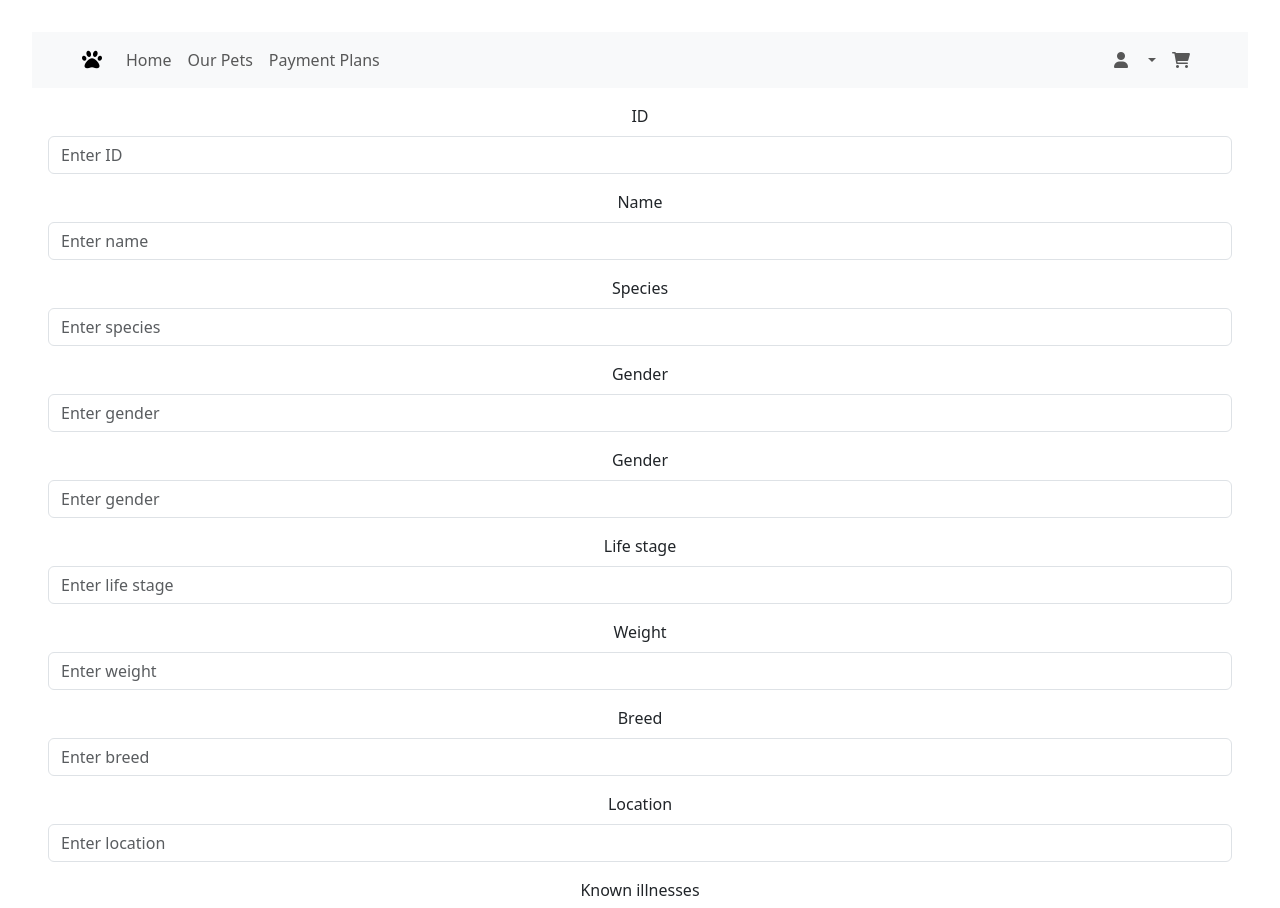
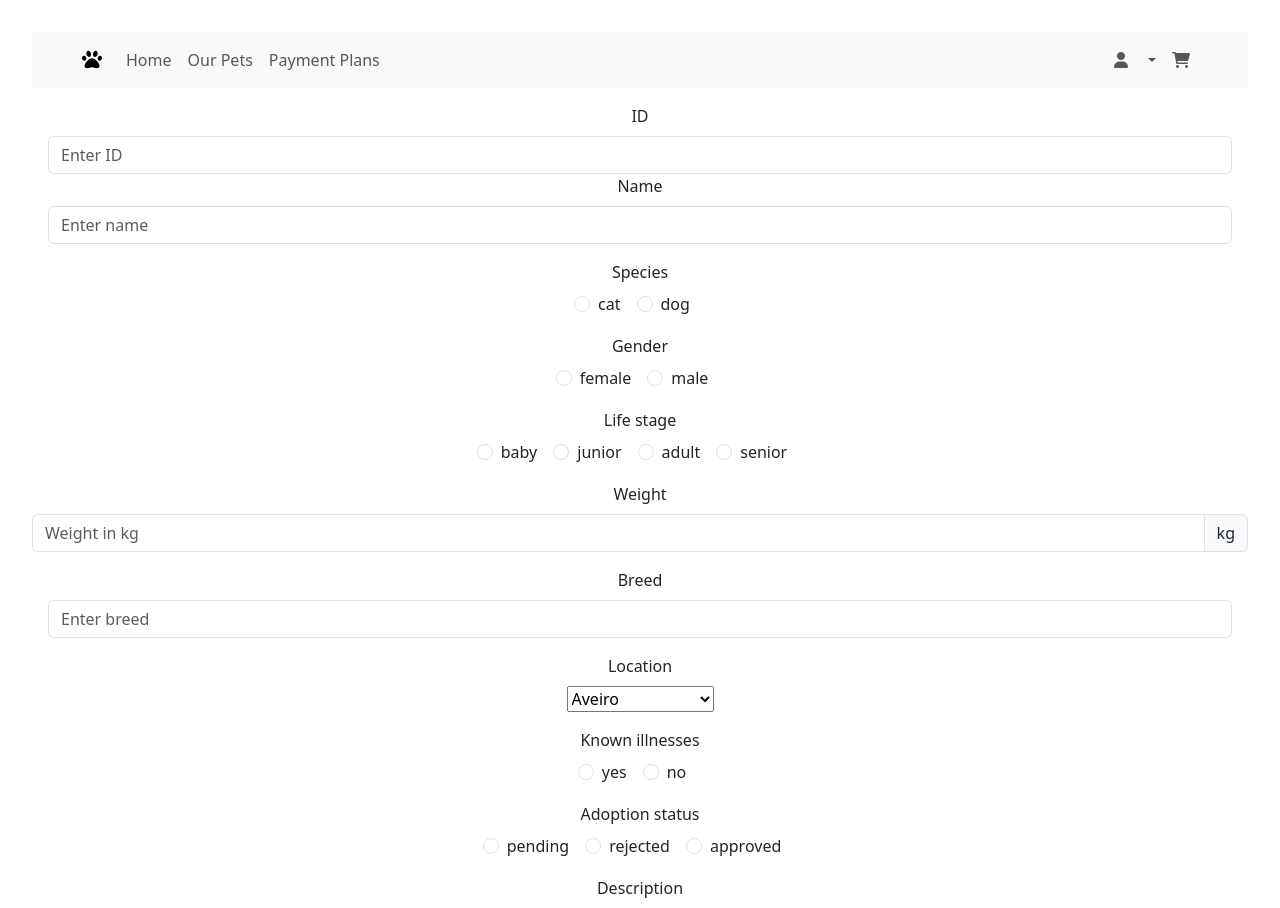
Before and after one commit to TheTiredTiger/Final_Project_PAAWS_FrontEnd, a React (Vite) app: page /adminedit in a window 1280 px wide. Shown: the top 908 px of the page. Built offline with nearby package versions, Linux system fonts and the light colour scheme.

Commit message:
Updated admin pages

```diff
--- a/src/pages/Admin/AdminAdd.jsx
+++ b/src/pages/Admin/AdminAdd.jsx
@@ -6,11 +6,12 @@
 
 import Button from 'react-bootstrap/Button';
 import Form from 'react-bootstrap/Form';
+import InputGroup from 'react-bootstrap/InputGroup';
 
 function AdminAdd() {
     return (
+
     <Form>
-
         <Form.Group className="m-3" controlId="animalName">
             <Form.Label>Name</Form.Label>
             <Form.Control type="text" placeholder="Enter name" />
@@ -18,28 +19,89 @@ function AdminAdd() {
 
         <Form.Group className="m-3" controlId="animalSpecies">
           <Form.Label>Species</Form.Label>
-          <Form.Control type="text" placeholder="Enter species" />
+          {['radio'].map((type) => (
+            <div key={`inline-${type}`} className="mb-3">
+              <Form.Check
+                inline
+                label="cat"
+                name="species"
+                type={type}
+                id={`inline-${type}-1`}
+              />
+              <Form.Check
+                inline
+                label="dog"
+                name="species"
+                type={type}
+                id={`inline-${type}-2`}
+              />
+            </div>
+          ))}
         </Form.Group>
 
         <Form.Group className="m-3" controlId="animalGender">
           <Form.Label>Gender</Form.Label>
-          <Form.Control type="text" placeholder="Enter gender" />
-        </Form.Group>
-
-        <Form.Group className="m-3" controlId="animalGender">
-          <Form.Label>Gender</Form.Label>
-          <Form.Control type="text" placeholder="Enter gender" />
+          {['radio'].map((type) => (
+            <div key={`inline-${type}`} className="mb-3">
+              <Form.Check
+                inline
+                label="female"
+                name="gender"
+                type={type}
+                id={`inline-${type}-1`}
+              />
+              <Form.Check
+                inline
+                label="male"
+                name="gender"
+                type={type}
+                id={`inline-${type}-2`}
+              />
+            </div>
+          ))}
         </Form.Group>
 
         <Form.Group className="m-3" controlId="animalAge">
           <Form.Label>Life stage</Form.Label>
-          <Form.Control type="text" placeholder="Enter life stage" />
+          {['radio'].map((type) => (
+            <div key={`inline-${type}`} className="mb-3">
+              <Form.Check
+                inline
+                label="baby"
+                name="lifeStage"
+                type={type}
+                id={`inline-${type}-1`}
+              />
+              <Form.Check
+                inline
+                label="junior"
+                name="lifeStage"
+                type={type}
+                id={`inline-${type}-2`}
+              />
+              <Form.Check
+                inline
+                label="adult"
+                name="lifeStage"
+                type={type}
+                id={`inline-${type}-3`}
+              />
+              <Form.Check
+                inline
+                label="senior"
+                name="lifeStage"
+                type={type}
+                id={`inline-${type}-3`}
+              />
+            </div>
+      ))}
         </Form.Group>
 
-        <Form.Group className="m-3" controlId="animalWeight">
-          <Form.Label>Weight</Form.Label>
-          <Form.Control type="text" placeholder="Enter weight" />
-        </Form.Group>
+        <Form.Label>Weight</Form.Label>
+        <InputGroup className="mb-3">
+          <Form.Control aria-label="Amount (to the nearest kg)" placeholder='Weight in kg'/>
+          <InputGroup.Text>kg</InputGroup.Text>
+        </InputGroup>
 
         <Form.Group className="m-3" controlId="animalBreed">
           <Form.Label>Breed</Form.Label>
@@ -47,23 +109,83 @@ function AdminAdd() {
         </Form.Group>
 
         <Form.Group className="m-3" controlId="animalLocation">
-          <Form.Label>Location</Form.Label>
-          <Form.Control type="text" placeholder="Enter location" />
+          <Form.Label>Location</Form.Label> <br/>
+          <select id="location" name="location">
+            <option value="volvo">Aveiro</option>
+            <option value="saab">Beja</option>
+            <option value="fiat">Braga</option>
+            <option value="audi">Bragança</option>
+            <option value="audi">Castelo Branco</option>
+            <option value="audi">Coimbra</option>
+            <option value="audi">Évora</option>
+            <option value="audi">Faro</option>
+            <option value="audi">Guarda</option>
+            <option value="audi">Leiria</option>
+            <option value="audi">Lisboa</option>
+            <option value="audi">Portalegre</option>
+            <option value="audi">Porto</option>
+            <option value="audi">Santarém</option>
+            <option value="audi">Setúbal</option>
+            <option value="audi">Viana do Castelo</option>
+            <option value="audi">Vila Real</option>
+            <option value="audi">Viseu</option>
+          </select>
         </Form.Group>
 
         <Form.Group className="m-3" controlId="animalLocation">
           <Form.Label>Known illnesses</Form.Label>
-          <Form.Control type="text" placeholder="Enter illnesses" />
+          {['radio'].map((type) => (
+            <div key={`inline-${type}`} className="mb-3">
+              <Form.Check
+                inline
+                label="yes"
+                name="illnesses"
+                type={type}
+                id={`inline-${type}-1`}
+              />
+              <Form.Check
+                inline
+                label="no"
+                name="illnesses"
+                type={type}
+                id={`inline-${type}-2`}
+              />
+            </div>
+          ))}
         </Form.Group>
 
         <Form.Group className="m-3" controlId="animalLocation">
           <Form.Label>Adoption status</Form.Label>
-          <Form.Control type="text" placeholder="Choose adoption status" />
+          {['radio'].map((type) => (
+            <div key={`inline-${type}`} className="mb-3">
+              <Form.Check
+                inline
+                label="pending"
+                name="adoptionStatus"
+                type={type}
+                id={`inline-${type}-1`}
+              />
+              <Form.Check
+                inline
+                label="rejected"
+                name="adoptionStatus"
+                type={type}
+                id={`inline-${type}-2`}
+              />
+              <Form.Check
+                inline
+                label="approved"
+                name="adoptionStatus"
+                type={type}
+                id={`inline-${type}-2`}
+              />
+            </div>
+          ))}
         </Form.Group>
 
         <Form.Group className="m-3" controlId="animalLocation">
           <Form.Label>Description</Form.Label>
-          <Form.Control type="text" placeholder="Enter description" />
+          <Form.Control as="textarea" rows={3} type="text" placeholder="Enter description" />
         </Form.Group>
 
         <Form.Group className="m-3" controlId="animalLocation">
@@ -74,7 +196,8 @@ function AdminAdd() {
         <Button className='m-2' variant="primary" type="submit">
           Submit
         </Button>
-      </Form>);
+      </Form>
+      );
 }
 
 
--- a/src/pages/Admin/AdminEdit.jsx
+++ b/src/pages/Admin/AdminEdit.jsx
@@ -1,44 +1,110 @@
+// page for adding animals + changing adoption status of animals
+// plus edit
+// plus delete
+
+// name, species, gender, age, location, weight, known illnesses, description, race
+
 import Button from 'react-bootstrap/Button';
 import Form from 'react-bootstrap/Form';
+import InputGroup from 'react-bootstrap/InputGroup';
 
-function AdminEdit() {
+function AdminAdd() {
     return (
+
     <Form>
 
         <Form.Group className="m-3" controlId="animalName">
             <Form.Label>ID</Form.Label>
             <Form.Control type="text" placeholder="Enter ID" />
-        </Form.Group>
-
-        <Form.Group className="m-3" controlId="animalName">
             <Form.Label>Name</Form.Label>
             <Form.Control type="text" placeholder="Enter name" />
         </Form.Group>
 
         <Form.Group className="m-3" controlId="animalSpecies">
           <Form.Label>Species</Form.Label>
-          <Form.Control type="text" placeholder="Enter species" />
+          {['radio'].map((type) => (
+            <div key={`inline-${type}`} className="mb-3">
+              <Form.Check
+                inline
+                label="cat"
+                name="species"
+                type={type}
+                id={`inline-${type}-1`}
+              />
+              <Form.Check
+                inline
+                label="dog"
+                name="species"
+                type={type}
+                id={`inline-${type}-2`}
+              />
+            </div>
+          ))}
         </Form.Group>
 
         <Form.Group className="m-3" controlId="animalGender">
           <Form.Label>Gender</Form.Label>
-          <Form.Control type="text" placeholder="Enter gender" />
-        </Form.Group>
-
-        <Form.Group className="m-3" controlId="animalGender">
-          <Form.Label>Gender</Form.Label>
-          <Form.Control type="text" placeholder="Enter gender" />
+          {['radio'].map((type) => (
+            <div key={`inline-${type}`} className="mb-3">
+              <Form.Check
+                inline
+                label="female"
+                name="gender"
+                type={type}
+                id={`inline-${type}-1`}
+              />
+              <Form.Check
+                inline
+                label="male"
+                name="gender"
+                type={type}
+                id={`inline-${type}-2`}
+              />
+            </div>
+          ))}
         </Form.Group>
 
         <Form.Group className="m-3" controlId="animalAge">
           <Form.Label>Life stage</Form.Label>
-          <Form.Control type="text" placeholder="Enter life stage" />
+          {['radio'].map((type) => (
+            <div key={`inline-${type}`} className="mb-3">
+              <Form.Check
+                inline
+                label="baby"
+                name="lifeStage"
+                type={type}
+                id={`inline-${type}-1`}
+              />
+              <Form.Check
+                inline
+                label="junior"
+                name="lifeStage"
+                type={type}
+                id={`inline-${type}-2`}
+              />
+              <Form.Check
+                inline
+                label="adult"
+                name="lifeStage"
+                type={type}
+                id={`inline-${type}-3`}
+              />
+              <Form.Check
+                inline
+                label="senior"
+                name="lifeStage"
+                type={type}
+                id={`inline-${type}-3`}
+              />
+            </div>
+      ))}
         </Form.Group>
 
-        <Form.Group className="m-3" controlId="animalWeight">
-          <Form.Label>Weight</Form.Label>
-          <Form.Control type="text" placeholder="Enter weight" />
-        </Form.Group>
+        <Form.Label>Weight</Form.Label>
+        <InputGroup className="mb-3">
+          <Form.Control aria-label="Amount (to the nearest kg)" placeholder='Weight in kg'/>
+          <InputGroup.Text>kg</InputGroup.Text>
+        </InputGroup>
 
         <Form.Group className="m-3" controlId="animalBreed">
           <Form.Label>Breed</Form.Label>
@@ -46,23 +112,83 @@ function AdminEdit() {
         </Form.Group>
 
         <Form.Group className="m-3" controlId="animalLocation">
-          <Form.Label>Location</Form.Label>
-          <Form.Control type="text" placeholder="Enter location" />
+          <Form.Label>Location</Form.Label> <br/>
+          <select id="location" name="location">
+            <option value="volvo">Aveiro</option>
+            <option value="saab">Beja</option>
+            <option value="fiat">Braga</option>
+            <option value="audi">Bragança</option>
+            <option value="audi">Castelo Branco</option>
+            <option value="audi">Coimbra</option>
+            <option value="audi">Évora</option>
+            <option value="audi">Faro</option>
+            <option value="audi">Guarda</option>
+            <option value="audi">Leiria</option>
+            <option value="audi">Lisboa</option>
+            <option value="audi">Portalegre</option>
+            <option value="audi">Porto</option>
+            <option value="audi">Santarém</option>
+            <option value="audi">Setúbal</option>
+            <option value="audi">Viana do Castelo</option>
+            <option value="audi">Vila Real</option>
+            <option value="audi">Viseu</option>
+          </select>
         </Form.Group>
 
         <Form.Group className="m-3" controlId="animalLocation">
           <Form.Label>Known illnesses</Form.Label>
-          <Form.Control type="text" placeholder="Enter illnesses" />
+          {['radio'].map((type) => (
+            <div key={`inline-${type}`} className="mb-3">
+              <Form.Check
+                inline
+                label="yes"
+                name="illnesses"
+                type={type}
+                id={`inline-${type}-1`}
+              />
+              <Form.Check
+                inline
+                label="no"
+                name="illnesses"
+                type={type}
+                id={`inline-${type}-2`}
+              />
+            </div>
+          ))}
         </Form.Group>
 
         <Form.Group className="m-3" controlId="animalLocation">
           <Form.Label>Adoption status</Form.Label>
-          <Form.Control type="text" placeholder="Choose adoption status" />
+          {['radio'].map((type) => (
+            <div key={`inline-${type}`} className="mb-3">
+              <Form.Check
+                inline
+                label="pending"
+                name="adoptionStatus"
+                type={type}
+                id={`inline-${type}-1`}
+              />
+              <Form.Check
+                inline
+                label="rejected"
+                name="adoptionStatus"
+                type={type}
+                id={`inline-${type}-2`}
+              />
+              <Form.Check
+                inline
+                label="approved"
+                name="adoptionStatus"
+                type={type}
+                id={`inline-${type}-2`}
+              />
+            </div>
+          ))}
         </Form.Group>
 
         <Form.Group className="m-3" controlId="animalLocation">
           <Form.Label>Description</Form.Label>
-          <Form.Control type="text" placeholder="Enter description" />
+          <Form.Control as="textarea" rows={3} type="text" placeholder="Enter description" />
         </Form.Group>
 
         <Form.Group className="m-3" controlId="animalLocation">
@@ -73,7 +199,9 @@ function AdminEdit() {
         <Button className='m-2' variant="primary" type="submit">
           Submit
         </Button>
-      </Form>);
+      </Form>
+      );
 }
 
-export default AdminEdit;
+
+export default AdminAdd;
```
Also changed, not shown: src/index.css (+8 -0 lines).
